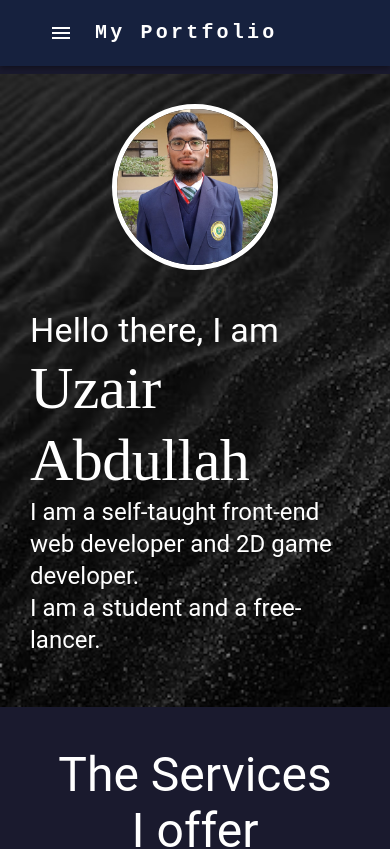
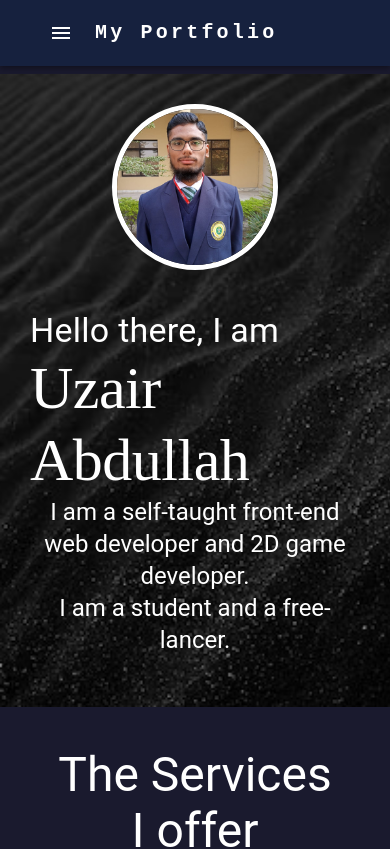
Before and after one commit to uzair11C/portfolio-dev, a React (Create React App) app: page / in a window 390 px wide. Shown: the top 849 px of the page. Built offline with nearby package versions, Linux system fonts and the light colour scheme.

Commit message:
responsive banner

```diff
--- a/src/components/HomeBanner.js
+++ b/src/components/HomeBanner.js
@@ -26,6 +26,7 @@ const HomeBanner = () => {
 				mt: "74px",
 			}}
 		>
+			<div id="#home"></div>
 			<Stack direction={isMobile ? "column" : "row"} spacing={5}>
 				<Box
 					sx={{
@@ -46,12 +47,11 @@ const HomeBanner = () => {
 						}}
 					/>
 				</Box>
-				<Box
+				<Stack
+					direction="column"
+					justifyContent="center"
+					alignItems={isMobile ? "stretch" : "flex-start"}
 					sx={{
-						display: "flex",
-						flexDirection: "column",
-						justifyContent: "center",
-						alignItems: isMobile ? "stretch" : "flex-start",
 						height: isMobile ? "" : "65vh",
 					}}
 				>
@@ -61,11 +61,15 @@ const HomeBanner = () => {
 					<Typography component="h3" variant="h2" sx={{ fontFamily: "Oxygen" }}>
 						Uzair Abdullah
 					</Typography>
-					<Typography component="p" variant="h5">
+					<Typography
+						component="p"
+						variant="h5"
+						sx={{ textAlign: isMobile ? "center" : "none" }}
+					>
 						I am a self-taught front-end web developer and 2D game developer.{" "}
 						<br />I am a student and a free-lancer.
 					</Typography>
-				</Box>
+				</Stack>
 			</Stack>
 		</Container>
 	);
```
